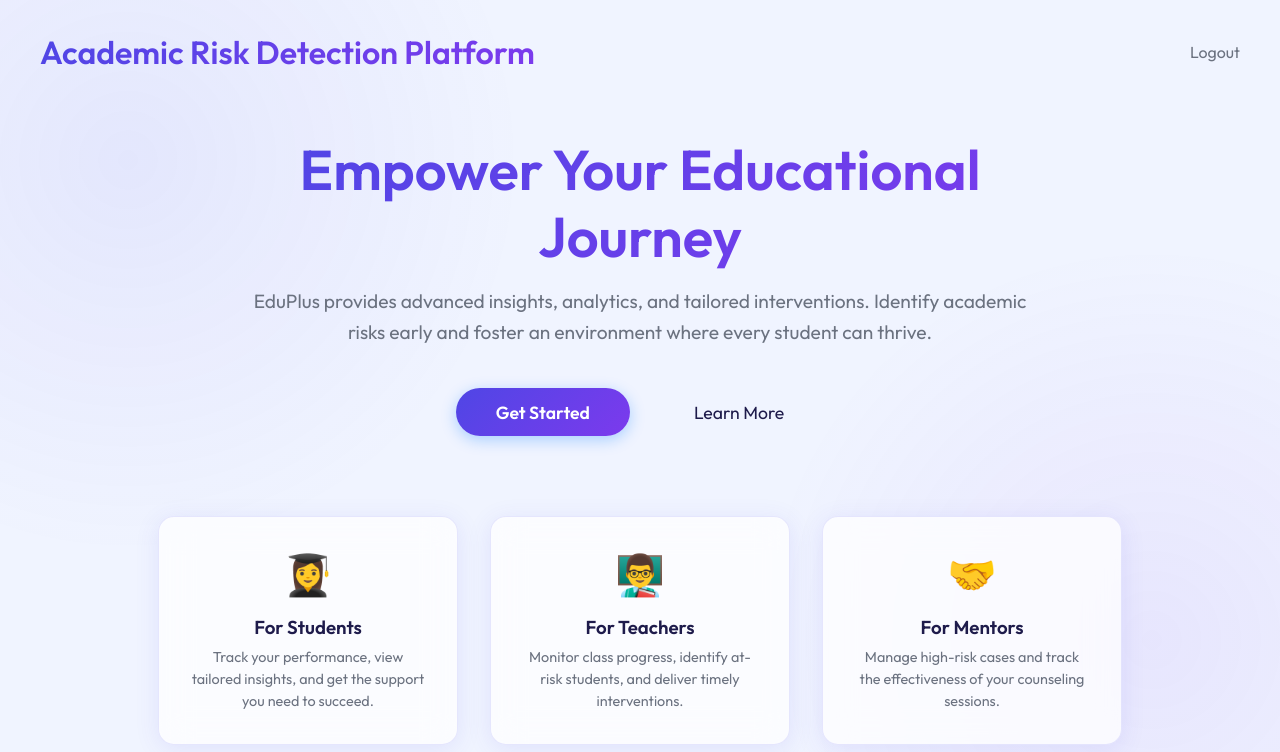
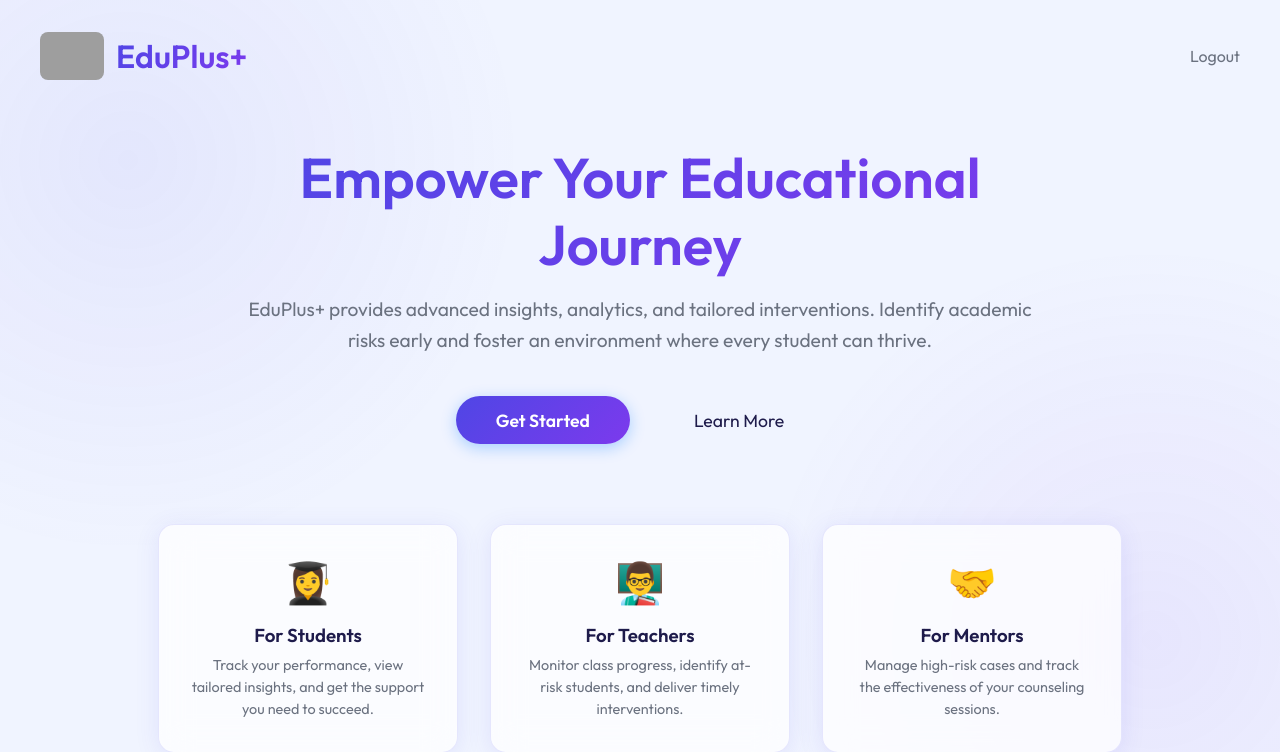
Before and after one commit to savaliyasaumil3-boop/Hackathon-Hunter-project, a Flask app: page / in a window 1280 px wide. Shown: the top 752 px of the page. Run offline with Flask 3, Linux system fonts and the light colour scheme; grey boxes are pictures that could not be loaded.

Commit message:
added logo in website

```diff
--- a/templates/base.html
+++ b/templates/base.html
@@ -3,14 +3,17 @@
 <head>
     <meta charset="UTF-8">
     <meta name="viewport" content="width=device-width, initial-scale=1.0">
-    <title>{% block title %}Academic Hub{% endblock %}</title>
+    <title>{% block title %}EduPlus+{% endblock %}</title>
     <link rel="stylesheet" href="{{ url_for('static', filename='css/style.css') }}">
     <script src="https://cdn.jsdelivr.net/npm/chart.js"></script>
 </head>
 <body>
     <div style="max-width: 1200px; margin: 0 auto;">
         <header style="display: flex; justify-content: space-between; align-items: center; margin-bottom: 2rem;">
-            <h1 class="gradient-text">Academic Risk Detection Platform</h1>
+            <div style="display: flex; align-items: center; gap: 12px;">
+                <img src="{{ url_for('static', filename='logo.png') }}" alt="EduPlus+ Logo" style="height: 48px; width: auto; border-radius: 8px;">
+                <h1 class="gradient-text" style="font-size: 2rem; margin: 0;">EduPlus+</h1>
+            </div>
             <nav>
                 <a href="{{ url_for('login') }}" style="color: var(--text-secondary); text-decoration: none;">Logout</a>
             </nav>
--- a/templates/dashboard_mentor.html
+++ b/templates/dashboard_mentor.html
@@ -1,6 +1,6 @@
 {% extends "base.html" %}
 
-{% block title %}Faculty Mentor Dashboard{% endblock %}
+{% block title %}Faculty Mentor Dashboard - EduPlus+{% endblock %}
 
 {% block content %}
 <div class="glass-panel" style="margin-bottom: 24px;">
--- a/templates/dashboard_student.html
+++ b/templates/dashboard_student.html
@@ -1,6 +1,6 @@
 {% extends "base.html" %}
 
-{% block title %}Student Dashboard{% endblock %}
+{% block title %}Student Dashboard - EduPlus+{% endblock %}
 
 {% block content %}
 {% if student %}
--- a/templates/dashboard_teacher.html
+++ b/templates/dashboard_teacher.html
@@ -1,6 +1,6 @@
 {% extends "base.html" %}
 
-{% block title %}Teacher Dashboard{% endblock %}
+{% block title %}Teacher Dashboard - EduPlus+{% endblock %}
 
 {% block content %}
 <div class="glass-panel" style="margin-bottom: 24px;">
--- a/templates/get_started.html
+++ b/templates/get_started.html
@@ -1,6 +1,6 @@
 {% extends "base.html" %}
 
-{% block title %}Get Started - EduPlus{% endblock %}
+{% block title %}Get Started - EduPlus+{% endblock %}
 
 {% block content %}
 <div style="display: flex; flex-direction: column; justify-content: center; align-items: center; min-height: 75vh; text-align: center; padding: 2rem;">
@@ -11,7 +11,7 @@
         </h1>
 
         <p style="font-size: 1.2rem; color: var(--text-secondary); margin-bottom: 2.5rem; line-height: 1.6;">
-            EduPlus provides advanced insights, analytics, and tailored interventions.
+            EduPlus+ provides advanced insights, analytics, and tailored interventions.
             Identify academic risks early and foster an environment where every student can thrive.
         </p>
 
--- a/templates/login.html
+++ b/templates/login.html
@@ -1,6 +1,6 @@
 {% extends "base.html" %}
 
-{% block title %}Login - Academic Hub{% endblock %}
+{% block title %}Login - EduPlus+{% endblock %}
 
 {% block content %}
 <div style="display: flex; justify-content: center; align-items: center; min-height: 70vh;">
```
